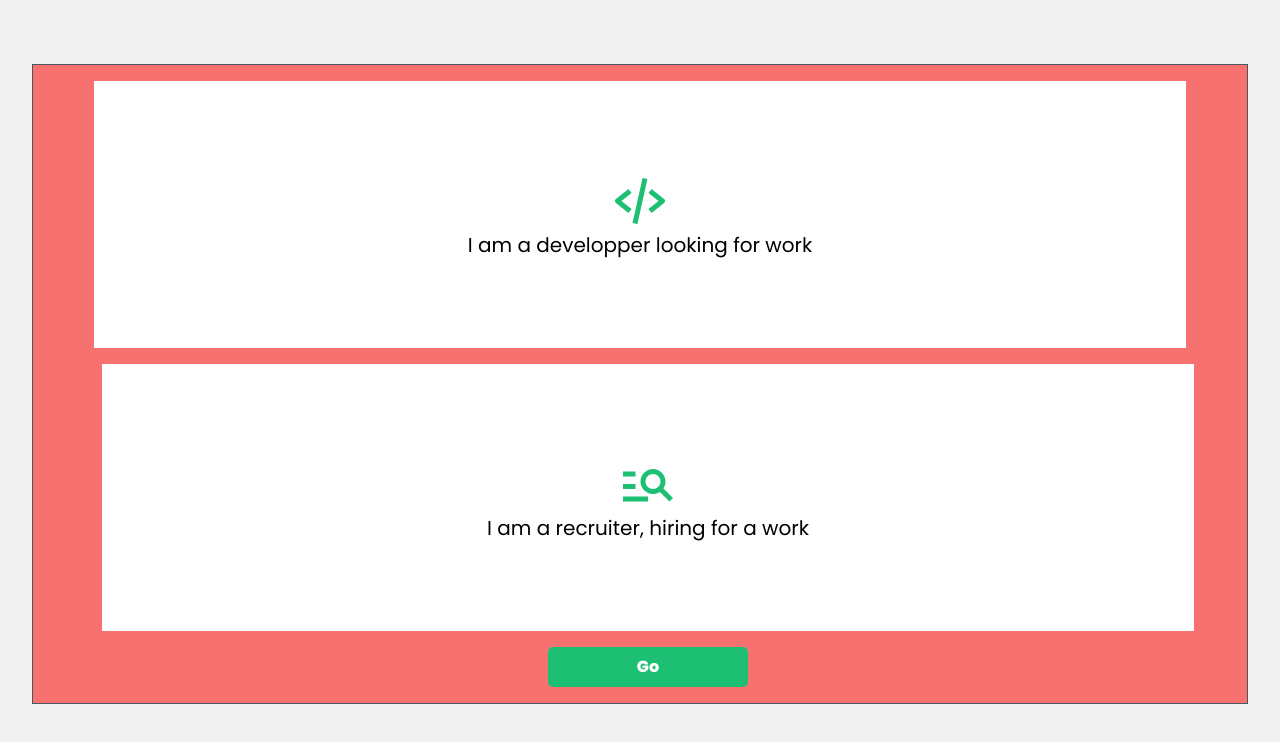
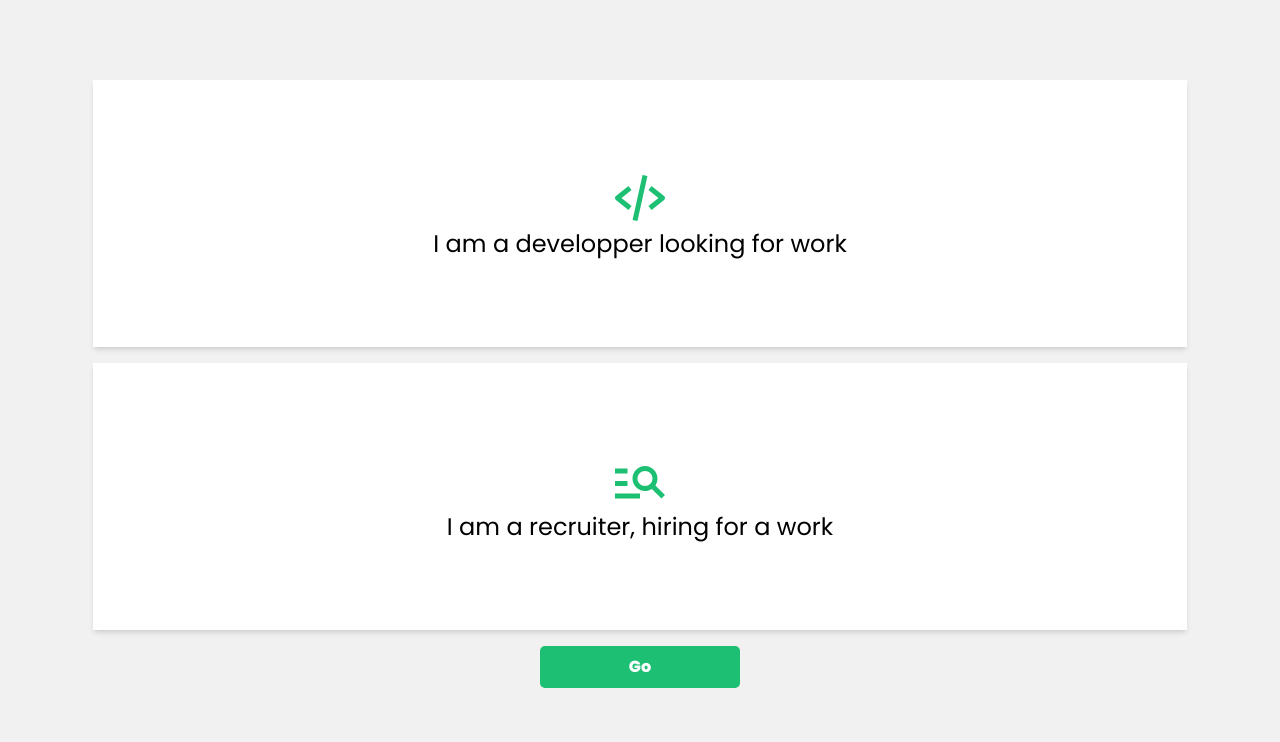
Before and after one commit to JFiaga/MERN_hiringWebsite, a React (Create React App) app in the folder client/: page /chooseProfile in a window 1280 px wide. Shown: the top 742 px of the page. Built offline with nearby package versions, Linux system fonts and the light colour scheme.

Commit message:
final design of the chooseProfile component

```diff
--- a/client/src/pages/ChooseProfile.tsx
+++ b/client/src/pages/ChooseProfile.tsx
@@ -10,26 +10,28 @@ const ChooseProfile = () => {
 
 
   return (
-    <section className=" flex  w-[100vw]  md:px-8 px-4 pt-16 pb-10 text-black justify-center ">
-      <div className="max-w-[1400px] w-full flex flex-col items-center justify-center bg-red-400 h-[80vh] border py-4 border-gray-600 md:space-x-4 space-y-4 ">
+    <section className=" flex  w-[100vw]   md:px-8 px-4 pt-16 pb-10 text-black justify-center ">
+      <div className="max-w-[1400px] w-full flex flex-col items-center justify-center h-[80vh]  py-4 space-y-4 text-center">
         <div
         onClick={()=> setChooseLink (link => link = 'Developer')}
-        className=" bg-white w-[90%] p-2 h-1/2 flex flex-col items-center justify-center">
+        className={`cursor-pointer transition-all duration-500 w-[90%] p-2 h-1/2 flex flex-col items-center justify-center  shadow-md ${chooseLink === 'Developer' ? 'bg-primary text-white' : 'bg-white text-black'}`}>
           <div>
-            <BiCodeAlt className="text-[60px] text-primary" />
+            <BiCodeAlt className={`text-[60px] ${chooseLink === 'Developer' ? 'text-white':'text-primary'}`} />
           </div>
-          <span className="text-xl ">I am a developper looking for work</span>
+          <span className="text-xl md:text-2xl ">I am a developper looking for work</span>
         </div>
 
         <div
         onClick={()=> setChooseLink (link => link = 'Recruiter')}
-        className=" bg-white w-[90%] p-2 h-1/2 flex flex-col items-center justify-center">
-          <MdOutlineManageSearch  className="text-[60px] text-primary" />
-          <span className="text-xl">I am a recruiter, hiring for a work</span>
+        className={`cursor-pointer transition-all duration-500 w-[90%] p-2 h-1/2 flex flex-col items-center justify-center shadow-md ${chooseLink === 'Recruiter' ? 'bg-primary text-white' : 'bg-white text-black'}`}>
+           <div>
+            <MdOutlineManageSearch className={`text-[60px] ${chooseLink === 'Recruiter' ? 'text-white':'text-primary'}`} />
+          </div>
+          <span className="text-xl md:text-2xl">I am a recruiter, hiring for a work</span>
         </div>
 
         <Link to={`/register${chooseLink}`} >
-          <button className="bg-primary w-[200px] px-2 py-2 rounded-sm text-white font-bold">
+          <button className="bg-primary w-[200px] px-2 py-2 rounded-sm text-white font-bold border border-transparent hover:border-primary hover:text-primary hover:bg-transparent transition-all duration-300">
             Go
           </button>
         </Link>
```
